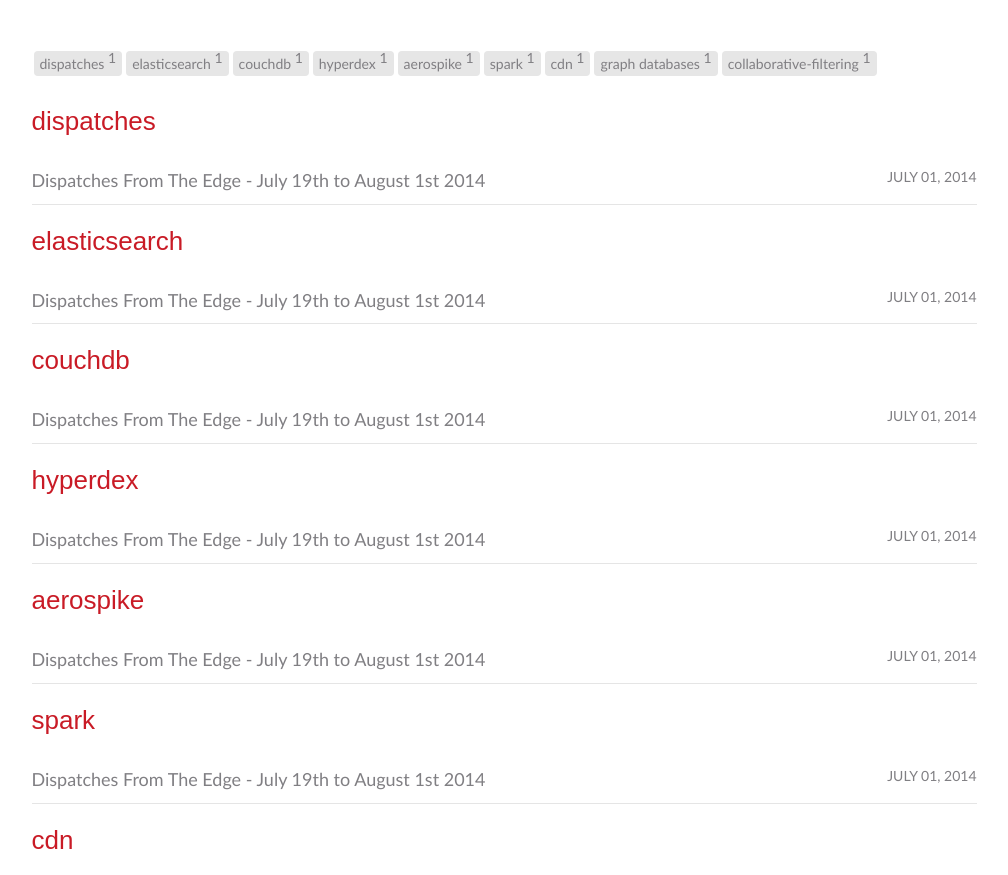
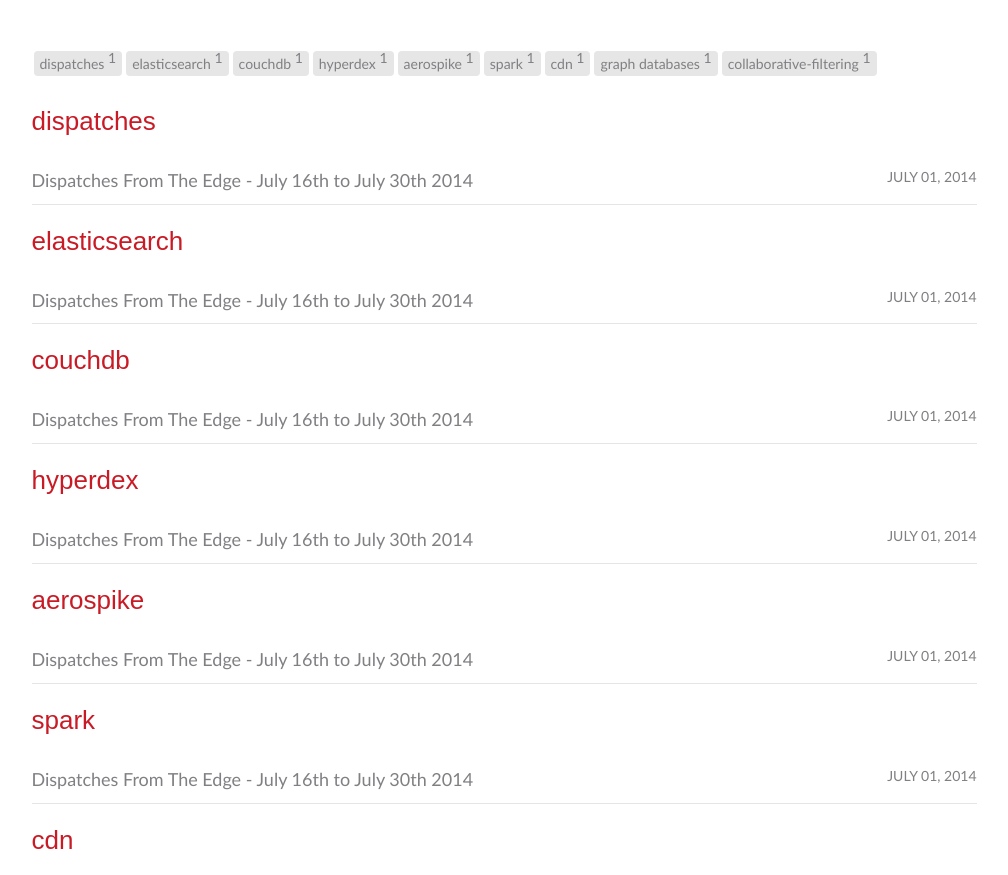
Before and after one commit to roja/roja.github.io, a Jekyll site: the page built from tags.html, in a window 1280 px wide, cut to the strip 474-1349 px from the top of the page. Shown: the whole strip, without its empty margins (136-1144 px from the left). Built offline with Jekyll 4.4.1, drawn with Linux system fonts in a browser that asks for light colours; some of the changed lines change nothing that is shown; some of the changed text lies outside the part shown.

Commit message:
change to Dispatches From The Edge - July 16th to July 30th 2014

```diff
--- a/_posts/2014-07-01-notes-from-the-edge.md
+++ b/_posts/2014-07-01-notes-from-the-edge.md
@@ -1,7 +1,7 @@
 ---
 layout: post
-title: "Dispatches From The Edge - July 19th to August 1st 2014"
-description: "Some of interesting things appearing in tech scene during the fortnight ending August 1st 2014"
+title: "Dispatches From The Edge - July 16th to July 30th 2014"
+description: "Some of interesting things appearing in tech scene during the fortnight ending July 30th 2014"
 headline: "From elastic search to building your own cdn all engineered for growth."
 category: dispatches
 tags:
@@ -14,10 +14,9 @@
   - cdn
   - graph databases
   - collaborative-filtering
-image:
-  feature: nova-1200-lookalike.jpg
-  credit: timonoko
-  creditlink: "https://www.flickr.com/photos/timonoko"
+imagefeature: nova-1200-lookalike.jpg
+imagecredit: timonoko
+imagecreditlink: "https://www.flickr.com/photos/timonoko"
 comments: true
 mathjax: null
 featured: false
```
